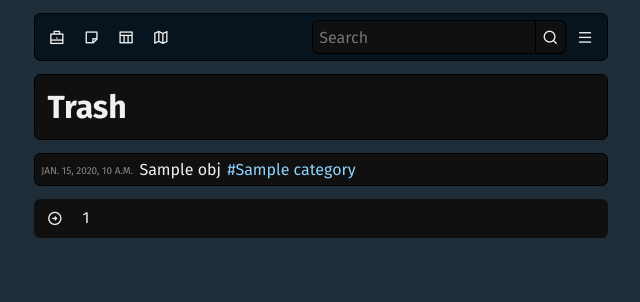
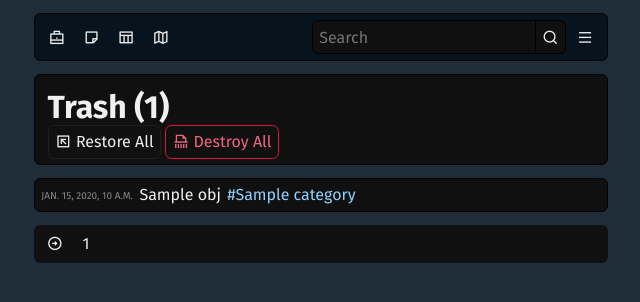
Before and after one commit to ychalier/orgapy, a Django app: template orgapy/templates/orgapy/trash.html in a window 1280 px wide. Shown: the top 302 px of the page, without its empty margins (319-959 px from the left). Run offline with Django 3.2, Linux system fonts and the light colour scheme; the template is opened without the code that fills it: most values are stand-ins (such as "Sample title", 1, 10 or a date in 2020).

Commit message:
added trash to menu, and restore/destroy all views

```diff
--- a/orgapy/static/orgapy/remixicon/remixicon.css
+++ b/orgapy/static/orgapy/remixicon/remixicon.css
@@ -8,12 +8,12 @@
 
 @font-face {
     font-family: "remixicon";
-    src: url('remixicon.eot?t=1756406122878'); /* IE9*/
-    src: url('remixicon.eot?t=1756406122878#iefix') format('embedded-opentype'), /* IE6-IE8 */
-    url("remixicon.woff2?t=1756406122878") format("woff2"),
-    url("remixicon.woff?t=1756406122878") format("woff"),
-    url('remixicon.ttf?t=1756406122878') format('truetype'), /* chrome, firefox, opera, Safari, Android, iOS 4.2+*/
-    url('remixicon.svg?t=1756406122878#remixicon') format('svg'); /* iOS 4.1- */
+    src: url('remixicon.eot?t=1757924699600'); /* IE9*/
+    src: url('remixicon.eot?t=1757924699600#iefix') format('embedded-opentype'), /* IE6-IE8 */
+    url("remixicon.woff2?t=1757924699600") format("woff2"),
+    url("remixicon.woff?t=1757924699600") format("woff"),
+    url('remixicon.ttf?t=1757924699600') format('truetype'), /* chrome, firefox, opera, Safari, Android, iOS 4.2+*/
+    url('remixicon.svg?t=1757924699600#remixicon') format('svg'); /* iOS 4.1- */
     font-display: swap;
 }
 
@@ -88,3 +88,5 @@
 .ri-information-line:before { content: "\ee59"; }
 .ri-links-line:before { content: "\eeb8"; }
 .ri-hashtag:before { content: "\edfc"; }
+.ri-file-shred-line:before { content: "\ed0d"; }
+.ri-arrow-left-up-box-line:before { content: "\f55a"; }
--- a/orgapy/static/orgapy/remixicon/remixicon.less
+++ b/orgapy/static/orgapy/remixicon/remixicon.less
@@ -8,12 +8,12 @@
 
 @font-face {
     font-family: "remixicon";
-    src: url('remixicon.eot?t=1756406122878'); /* IE9*/
-    src: url('remixicon.eot?t=1756406122878#iefix') format('embedded-opentype'), /* IE6-IE8 */
-    url("remixicon.woff2?t=1756406122878") format("woff2"),
-    url("remixicon.woff?t=1756406122878") format("woff"),
-    url('remixicon.ttf?t=1756406122878') format('truetype'), /* chrome, firefox, opera, Safari, Android, iOS 4.2+*/
-    url('remixicon.svg?t=1756406122878#remixicon') format('svg'); /* iOS 4.1- */
+    src: url('remixicon.eot?t=1757924699600'); /* IE9*/
+    src: url('remixicon.eot?t=1757924699600#iefix') format('embedded-opentype'), /* IE6-IE8 */
+    url("remixicon.woff2?t=1757924699600") format("woff2"),
+    url("remixicon.woff?t=1757924699600") format("woff"),
+    url('remixicon.ttf?t=1757924699600') format('truetype'), /* chrome, firefox, opera, Safari, Android, iOS 4.2+*/
+    url('remixicon.svg?t=1757924699600#remixicon') format('svg'); /* iOS 4.1- */
     font-display: swap;
 }
 
@@ -89,4 +89,6 @@
 .ri-information-line:before { content: "\ee59"; }
 .ri-links-line:before { content: "\eeb8"; }
 .ri-hashtag:before { content: "\edfc"; }
+.ri-file-shred-line:before { content: "\ed0d"; }
+.ri-arrow-left-up-box-line:before { content: "\f55a"; }
 }
--- a/orgapy/templates/orgapy/layout/skeleton.html
+++ b/orgapy/templates/orgapy/layout/skeleton.html
@@ -59,6 +59,7 @@
                             {% if request.user.is_authenticated %}
                             <li class="menu-item"><a href="{% url 'orgapy:progress' %}"><i class="ri-bar-chart-2-line"></i> Progress</a><li>
                             <li class="menu-item"><a href="{% url 'orgapy:categories' %}"><i class="ri-hashtag"></i> Categories</a></li>
+                            <li class="menu-item"><a href="{% url 'orgapy:trash' %}"><i class="ri-delete-bin-line"></i> Trash</a></li>
                             {% if request.user.settings %}
                             <li class="menu-item"><a href="{% url 'orgapy:settings' %}?ref={{ request.get_full_path | urlencode }}"><i class="ri-settings-2-line"></i> Settings</a><li>
                             {% endif %}
--- a/orgapy/templates/orgapy/partials/object_list_item.html
+++ b/orgapy/templates/orgapy/partials/object_list_item.html
@@ -28,8 +28,8 @@
         {% endif %}
     </span>
     {% if obj.deleted %}
-    <a href="{% url 'orgapy:restore' active=obj.active object_id=obj.id %}?next={{ request.get_full_path | urlencode }}">Restore</a>
-    <a class="link-confirm" href="{% url 'orgapy:destroy' active=obj.active object_id=obj.id %}?next={{ request.get_full_path | urlencode }}">Destroy</a>
+    <a class="button-inline link-confirm" message="Please confirm restoration of '{{ obj.title }}'" href="{% url 'orgapy:restore' active=obj.active object_id=obj.id %}?next={{ request.get_full_path | urlencode }}" title="Restore"><i class="ri-arrow-left-up-box-line"></i></a>
+    <a class="button-inline link-confirm" message="Please confirm DESTRUCTION of '{{ obj.title }}'" href="{% url 'orgapy:destroy' active=obj.active object_id=obj.id %}?next={{ request.get_full_path | urlencode }}" title="Destroy"><i class="ri-file-shred-line"></i></a>
     {% else %}
     {% if obj.pinned %}
     <a class="button-inline" href="{% url 'orgapy:toggle_pin' active=obj.active object_id=obj.id %}?next={{ request.get_full_path | urlencode }}" title="Unpin"><i class="ri-bookmark-fill"></i></a>
--- a/orgapy/templates/orgapy/trash.html
+++ b/orgapy/templates/orgapy/trash.html
@@ -3,5 +3,9 @@
 {% block title %}{% block subtitle %}Trash &mid; {% endblock subtitle %}{{ block.super }}{% endblock title %}
 
 {% block content_title %}
-<header class="card"><h1>Trash</h1></header>
+<header class="card">
+    <h1>Trash ({{ objects.paginator.count }})</h1>
+    <a class="button link-confirm" message="Are you sure you want to restore all ({{ objects.paginator.count }}) documents?" href="{% url 'orgapy:restore_all' %}"><i class="ri-arrow-left-up-box-line"></i> Restore All</a>
+    <a class="button button-delete link-confirm" message="Are you sure you want to DESTROY all ({{ objects.paginator.count }}) documents?" href="{% url 'orgapy:destroy_all' %}"><i class="ri-file-shred-line"></i> Destroy All</a>
+</header>
 {% endblock content_title %}
--- a/orgapy/urls.py
+++ b/orgapy/urls.py
@@ -65,5 +65,7 @@ urlpatterns = [
     path("<active>/<object_id>/destroy", views.view_destroy, name="destroy"),
     path("<active>/<nonce>/share", views.view_share, name="share"),
     path("trash", views.view_trash, name="trash"),
+    path("trash/restore", views.view_restore_all, name="restore_all"),
+    path("trash/destroy", views.view_destroy_all, name="destroy_all"),
     path("api", api, name="api"),
 ]
```
Also changed, not shown: orgapy/views/base.py (+20 -0 lines), orgapy/static/orgapy/remixicon/remixicon.ttf, orgapy/static/orgapy/remixicon/remixicon.woff, orgapy/static/orgapy/remixicon/remixicon.woff2, 4 other files.
